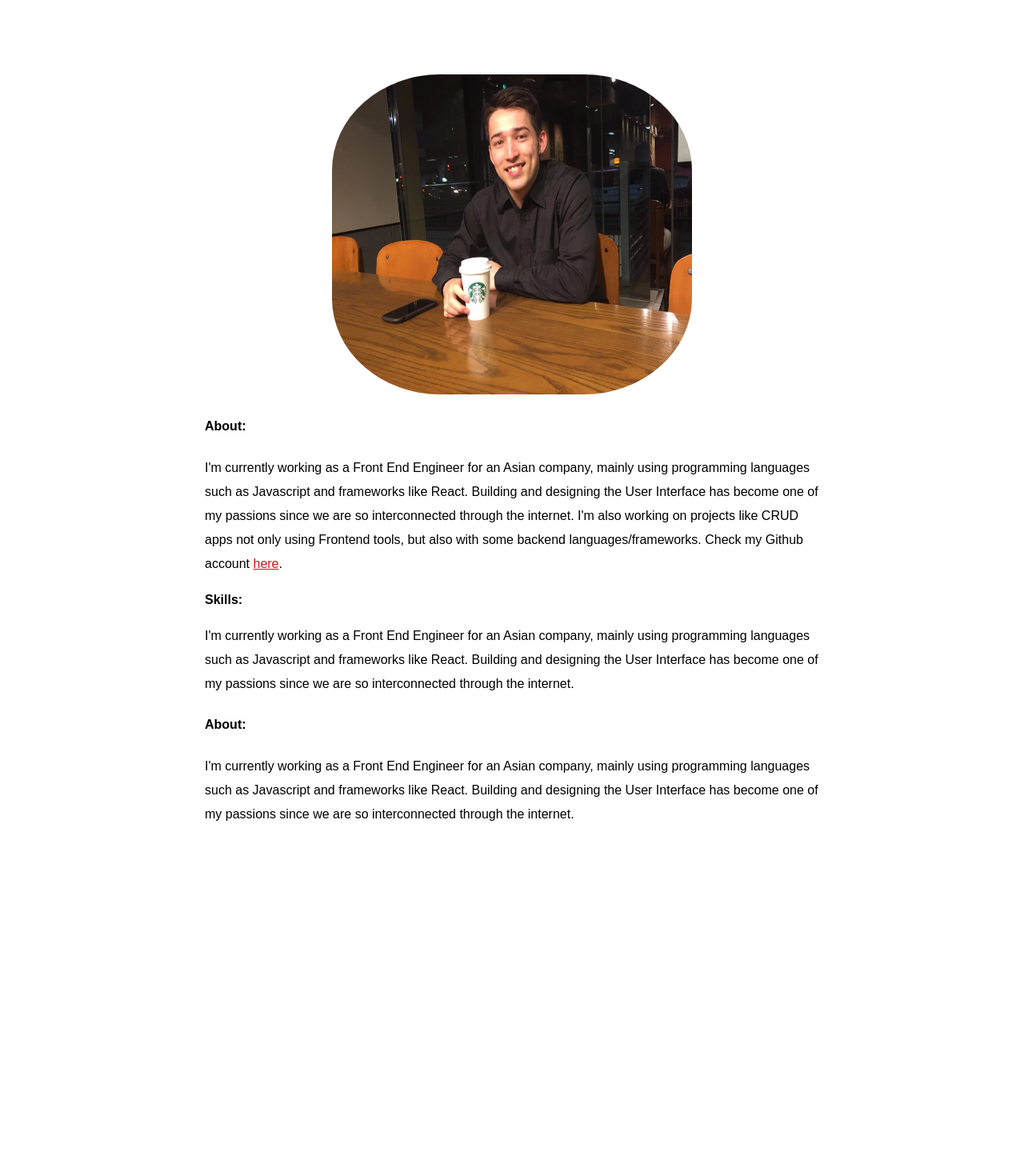
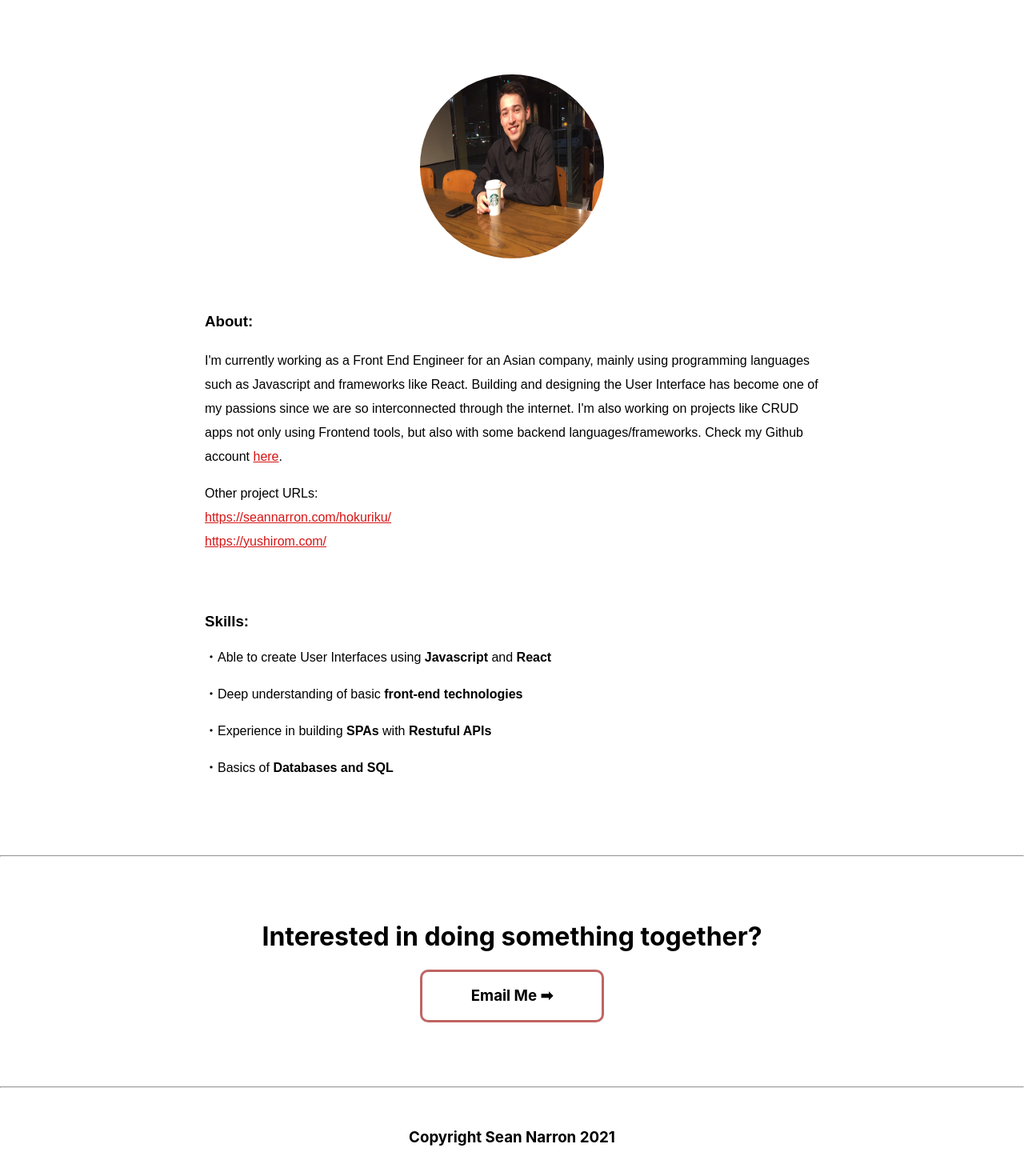
Before and after one commit to dragon-3/portfolio-react, a React (Create React App) app: page / in a window 1280 px wide. Shown: the part 266-1736 px from the top of the page at 80% size. Before the commit the page ends 1315 px from the top, so only its background shows below. Built offline with nearby package versions, Linux system fonts and the light colour scheme.

Commit message:
Added content to about section & styling

```diff
--- a/src/App.css
+++ b/src/App.css
@@ -61,18 +61,20 @@
 
 .profile-photo {
   margin-top: 100px;
+  margin-bottom: 60px;
 }
 
 .profile-photo img{
-  border-radius: 30%;
-  height: 400px;
-  width: 450px;
+  border-radius: 100%;
+  height: 230px;
+  width: 230px;
 }
 
 .about, .skills{
   text-align: left;
   width: 60%;
   margin: 0 auto;
+  padding-bottom: 40px;
   font-family: 'Oswald', sans-serif;
 }
 
@@ -84,3 +86,31 @@
 .about a {
   color: rgb(214, 20, 20);
 }
+
+.contact {
+  margin: 80px;
+}
+
+.contact-box {
+  border: solid rgb(192, 100, 100);
+  width: 20%;
+  margin: auto;
+  border-radius: 10px;
+}
+
+.contact a {
+  text-decoration: none;
+  color: black;
+}
+
+.skills {
+  padding-bottom: 70px;
+}
+
+.copyright {
+  margin: 50px;
+}
+
+hr {
+  color: rgb(250, 245, 245);
+}
--- a/src/HomeComponent.jsx
+++ b/src/HomeComponent.jsx
@@ -14,17 +14,45 @@ class HomeComponent extends React.Component {
                         <img src={profile} />
                     </div>
                 </div>
+
                 <div className="about">
-                    <h4>About:</h4>
-                    <p>I'm currently working as a Front End Engineer for an Asian company, mainly using programming languages such as Javascript and frameworks like React. Building and designing the User Interface has become one of my passions since we are so interconnected through the internet. I'm also working on projects like CRUD apps not only using Frontend tools, but also with some backend languages/frameworks. Check my Github account <a href="https://github.com/dragon-3">here</a>.   </p>
+                    <h3>About:</h3>
+                    <p>I'm currently working as a Front End Engineer for an Asian company,
+                        mainly using programming languages such as Javascript and frameworks
+                        like React. Building and designing the User Interface has become one
+                        of my passions since we are so interconnected through the internet.
+                        I'm also working on projects like CRUD apps not only using Frontend
+                        tools, but also with some backend languages/frameworks.
+                        Check my Github account <a href="https://github.com/dragon-3">here</a>.
+                    </p>
+
+                    <p>Other project URLs: <br />
+                    <a href="https://seannarron.com/hokuriku/">https://seannarron.com/hokuriku/</a><br />
+                    <a href="https://yushirom.com/">https://yushirom.com/</a>
+                    </p>
                 </div>
+
                 <div className="skills">
-                    <h4>Skills:</h4>
-                    <p>I'm currently working as a Front End Engineer for an Asian company, mainly using programming languages such as Javascript and frameworks like React. Building and designing the User Interface has become one of my passions since we are so interconnected through the internet. </p>
+                    <h3>Skills:</h3>
+                    <p>・Able to create User Interfaces using <strong>Javascript</strong> and <strong>React</strong></p>
+                    <p>・Deep understanding of basic <strong>front-end technologies</strong></p>
+                    <p>・Experience in building <strong>SPAs</strong> with <strong>Restuful APIs</strong></p>
+                    <p>・Basics of <strong>Databases and SQL</strong></p>
                 </div>
-                <div className="about">
-                    <h4>About:</h4>
-                    <p>I'm currently working as a Front End Engineer for an Asian company, mainly using programming languages such as Javascript and frameworks like React. Building and designing the User Interface has become one of my passions since we are so interconnected through the internet. </p>
+
+                <hr />
+
+                <div className="contact">
+                    <h1>Interested in doing something together? </h1>
+                    <div className="contact-box">
+                        <h3><a href="mailto:seannarron9@gmail.com">Email Me ➡</a></h3>
+                    </div>
+                </div>
+
+                <hr />
+
+                <div className="copyright">
+                    <h3>Copyright Sean Narron 2021</h3>
                 </div>
             </div>
 
```
